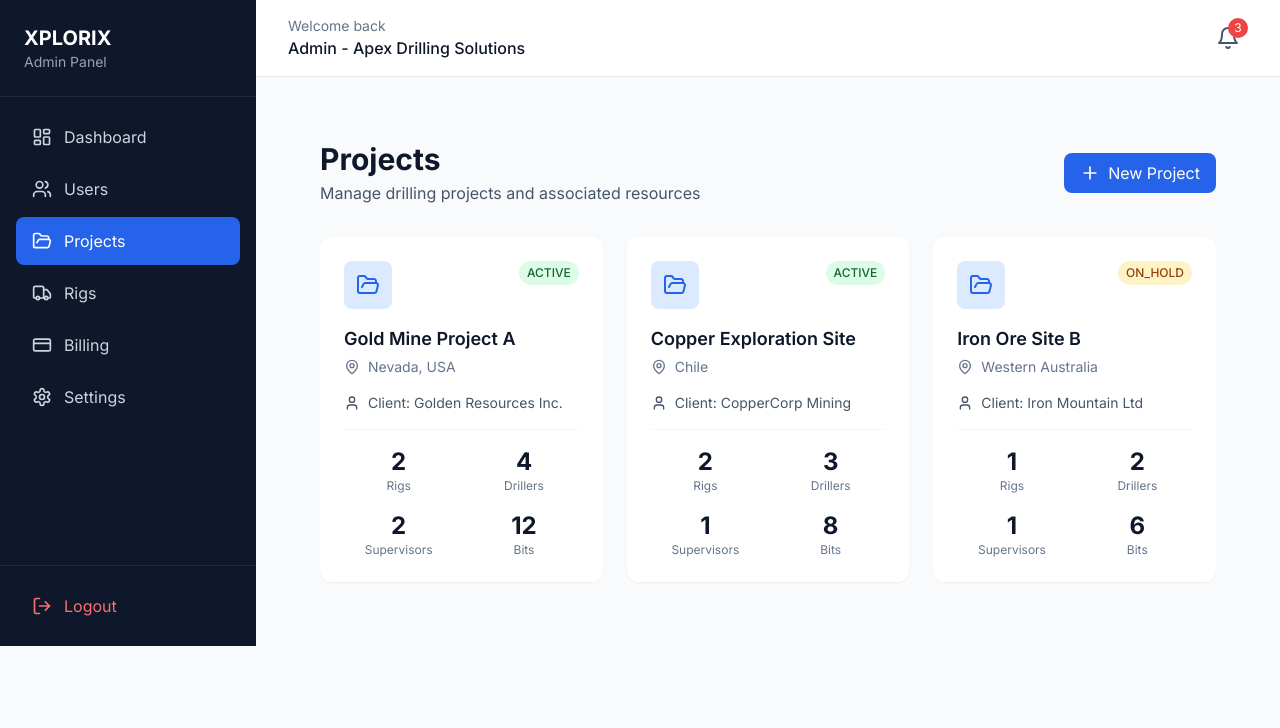
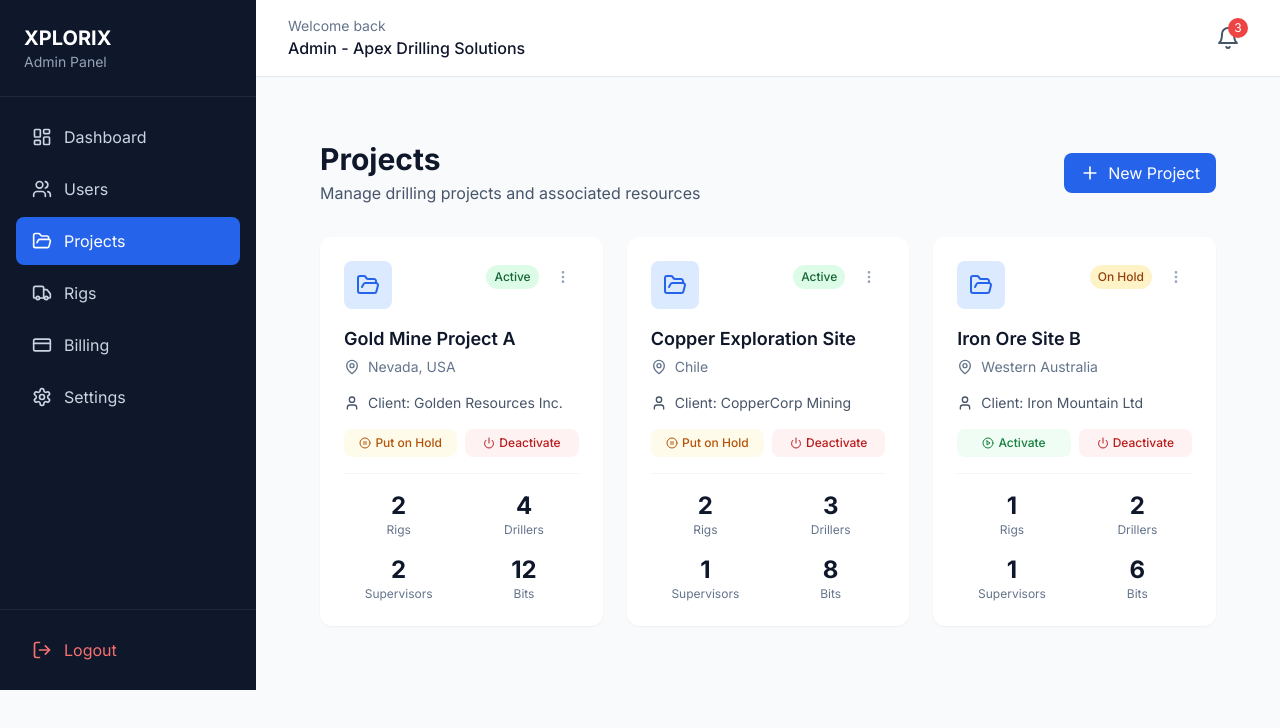
Before and after one commit to shahulramiz26/shahulramiz26-xplorixtech-new--drilling-platform, a Next.js app: page /admin/projects in a window 1280 px wide. Shown: the top 728 px of the page. Built offline with nearby package versions, Linux system fonts and the light colour scheme.

Commit message:
Add project status toggle buttons - Activate, Deactivate, Put on Hold with dropdown menu

```diff
--- a/app/admin/projects/page.tsx
+++ b/app/admin/projects/page.tsx
@@ -1,10 +1,25 @@
 'use client'
 
 import { useState } from 'react'
-import { Plus, FolderOpen, MapPin, User } from 'lucide-react'
+import Link from 'next/link'
+import { Plus, FolderOpen, MapPin, User, Power, PauseCircle, PlayCircle, MoreVertical, Trash2, Edit } from 'lucide-react'
 
-// Mock projects - using any type to avoid TypeScript strict issues
-const initialProjects: any[] = [
+// Types
+interface Project {
+  id: string
+  name: string
+  location: string
+  status: string
+  clientName: string | null
+  createdAt: Date
+  rigs: number
+  drillers: number
+  supervisors: number
+  bits: number
+}
+
+// Mock projects
+const initialProjects: Project[] = [
   {
     id: '1',
     name: 'Gold Mine Project A',
@@ -43,11 +58,19 @@ const initialProjects: any[] = [
   }
 ]
 
+const statusOptions = [
+  { value: 'ACTIVE', label: 'Active', color: 'bg-green-100 text-green-800', icon: PlayCircle },
+  { value: 'ON_HOLD', label: 'On Hold', color: 'bg-amber-100 text-amber-800', icon: PauseCircle },
+  { value: 'COMPLETED', label: 'Completed', color: 'bg-slate-100 text-slate-800', icon: Power },
+  { value: 'INACTIVE', label: 'Inactive', color: 'bg-red-100 text-red-800', icon: Power }
+]
+
 export default function ProjectsPage() {
-  const [projects, setProjects] = useState<any[]>(initialProjects)
+  const [projects, setProjects] = useState<Project[]>(initialProjects)
   const [showCreateModal, setShowCreateModal] = useState(false)
   const [showDetailModal, setShowDetailModal] = useState(false)
-  const [selectedProject, setSelectedProject] = useState<any>(null)
+  const [selectedProject, setSelectedProject] = useState<Project | null>(null)
+  const [showStatusMenu, setShowStatusMenu] = useState<string | null>(null)
   const [newProject, setNewProject] = useState({
     name: '',
     location: '',
@@ -56,7 +79,7 @@ export default function ProjectsPage() {
   })
 
   const handleCreateProject = () => {
-    const project = {
+    const project: Project = {
       id: String(projects.length + 1),
       name: newProject.name,
       location: newProject.location,
@@ -73,47 +96,133 @@ export default function ProjectsPage() {
     setShowCreateModal(false)
   }
 
-  const openProjectDetail = (project: any) => {
+  const openProjectDetail = (project: Project) => {
     setSelectedProject(project)
     setShowDetailModal(true)
   }
 
+  const updateProjectStatus = (projectId: string, newStatus: string) => {
+    setProjects(projects.map(p =>
+      p.id === projectId ? { ...p, status: newStatus } : p
+    ))
+    setShowStatusMenu(null)
+  }
+
+  const deleteProject = (projectId: string) => {
+    if (confirm('Are you sure you want to delete this project?')) {
+      setProjects(projects.filter(p => p.id !== projectId))
+    }
+  }
+
+  const getStatusConfig = (status: string) => {
+    return statusOptions.find(s => s.value === status) || statusOptions[0]
+  }
+
   return (
-    <div className="p-8">
-      <div className="flex items-center justify-between mb-8">
+    <div className="p-4 lg:p-8">
+      {/* Header */}
+      <div className="flex flex-col sm:flex-row sm:items-center justify-between mb-8 gap-4">
         <div>
-          <h1 className="text-3xl font-bold text-slate-900">Projects</h1>
+          <h1 className="text-2xl lg:text-3xl font-bold text-slate-900">Projects</h1>
           <p className="text-slate-600 mt-1">Manage drilling projects and associated resources</p>
         </div>
         <button
           onClick={() => setShowCreateModal(true)}
-          className="flex items-center gap-2 px-4 py-2 bg-blue-600 hover:bg-blue-700 text-white rounded-lg transition"
+          className="flex items-center justify-center gap-2 px-4 py-2 bg-blue-600 hover:bg-blue-700 text-white rounded-lg transition"
         >
           <Plus className="w-5 h-5" />
           New Project
         </button>
       </div>
 
+      {/* Projects Grid */}
       <div className="grid grid-cols-1 md:grid-cols-2 lg:grid-cols-3 gap-6">
-        {projects.map((project: any) => (
+        {projects.map(project => {
+          const statusConfig = getStatusConfig(project.status)
+          const StatusIcon = statusConfig.icon
+          return (
             <div
               key={project.id}
-            className="bg-white rounded-xl shadow-sm p-6 hover:shadow-md transition cursor-pointer"
-            onClick={() => openProjectDetail(project)}
+              className="bg-white rounded-xl shadow-sm p-6 hover:shadow-md transition"
             >
+              {/* Card Header */}
               <div className="flex items-start justify-between mb-4">
                 <div className="w-12 h-12 bg-blue-100 rounded-lg flex items-center justify-center">
                   <FolderOpen className="w-6 h-6 text-blue-600" />
                 </div>
-              <span className={`px-2 py-1 text-xs font-medium rounded-full ${
-                project.status === 'ACTIVE' ? 'bg-green-100 text-green-800' :
-                project.status === 'ON_HOLD' ? 'bg-amber-100 text-amber-800' :
-                'bg-slate-100 text-slate-800'
-              }`}>
-                {project.status}
+                <div className="flex items-center gap-2">
+                  {/* Status Badge */}
+                  <span className={`px-2 py-1 text-xs font-medium rounded-full ${statusConfig.color}`}>
+                    {statusConfig.label}
                   </span>
+                  {/* Actions Menu */}
+                  <div className="relative">
+                    <button
+                      onClick={() => setShowStatusMenu(showStatusMenu === project.id ? null : project.id)}
+                      className="p-2 hover:bg-slate-100 rounded-lg transition"
+                    >
+                      <MoreVertical className="w-4 h-4 text-slate-400" />
+                    </button>
+
+                    {/* Status Dropdown */}
+                    {showStatusMenu === project.id && (
+                      <>
+                        <div
+                          className="fixed inset-0 z-40"
+                          onClick={() => setShowStatusMenu(null)}
+                        />
+                        <div className="absolute right-0 top-full mt-1 w-48 bg-white rounded-lg shadow-lg border border-slate-200 z-50 py-1">
+                          <p className="px-3 py-2 text-xs font-medium text-slate-500 border-b border-slate-100">
+                            Change Status
+                          </p>
+                          {statusOptions.map(option => {
+                            const OptionIcon = option.icon
+                            return (
+                              <button
+                                key={option.value}
+                                onClick={() => updateProjectStatus(project.id, option.value)}
+                                className={`w-full px-3 py-2 text-left text-sm flex items-center gap-2 hover:bg-slate-50 transition ${
+                                  project.status === option.value ? 'bg-blue-50 text-blue-700' : 'text-slate-700'
+                                }`}
+                              >
+                                <OptionIcon className="w-4 h-4" />
+                                {option.label}
+                                {project.status === option.value && (
+                                  <span className="ml-auto text-xs">✓</span>
+                                )}
+                              </button>
+                            )
+                          })}
+                          <div className="border-t border-slate-100 mt-1 pt-1">
+                            <button
+                              onClick={() => {
+                                setShowStatusMenu(null)
+                                openProjectDetail(project)
+                              }}
+                              className="w-full px-3 py-2 text-left text-sm flex items-center gap-2 hover:bg-slate-50 text-slate-700"
+                            >
+                              <Edit className="w-4 h-4" />
+                              Edit Project
+                            </button>
+                            <button
+                              onClick={() => {
+                                setShowStatusMenu(null)
+                                deleteProject(project.id)
+                              }}
+                              className="w-full px-3 py-2 text-left text-sm flex items-center gap-2 hover:bg-red-50 text-red-600"
+                            >
+                              <Trash2 className="w-4 h-4" />
+                              Delete
+                            </button>
+                          </div>
+                        </div>
+                      </>
+                    )}
+                  </div>
+                </div>
               </div>
 
+              {/* Project Info */}
               <h3 className="text-lg font-semibold text-slate-900 mb-1">{project.name}</h3>
               <div className="flex items-center gap-2 text-sm text-slate-500 mb-4">
                 <MapPin className="w-4 h-4" />
@@ -127,6 +236,54 @@ export default function ProjectsPage() {
                 </div>
               )}
 
+              {/* Quick Status Actions */}
+              <div className="flex gap-2 mb-4">
+                {project.status === 'ACTIVE' ? (
+                  <>
+                    <button
+                      onClick={() => updateProjectStatus(project.id, 'ON_HOLD')}
+                      className="flex-1 flex items-center justify-center gap-1 px-3 py-1.5 text-xs font-medium text-amber-700 bg-amber-50 hover:bg-amber-100 rounded-lg transition"
+                    >
+                      <PauseCircle className="w-3 h-3" />
+                      Put on Hold
+                    </button>
+                    <button
+                      onClick={() => updateProjectStatus(project.id, 'INACTIVE')}
+                      className="flex-1 flex items-center justify-center gap-1 px-3 py-1.5 text-xs font-medium text-red-700 bg-red-50 hover:bg-red-100 rounded-lg transition"
+                    >
+                      <Power className="w-3 h-3" />
+                      Deactivate
+                    </button>
+                  </>
+                ) : project.status === 'ON_HOLD' ? (
+                  <>
+                    <button
+                      onClick={() => updateProjectStatus(project.id, 'ACTIVE')}
+                      className="flex-1 flex items-center justify-center gap-1 px-3 py-1.5 text-xs font-medium text-green-700 bg-green-50 hover:bg-green-100 rounded-lg transition"
+                    >
+                      <PlayCircle className="w-3 h-3" />
+                      Activate
+                    </button>
+                    <button
+                      onClick={() => updateProjectStatus(project.id, 'INACTIVE')}
+                      className="flex-1 flex items-center justify-center gap-1 px-3 py-1.5 text-xs font-medium text-red-700 bg-red-50 hover:bg-red-100 rounded-lg transition"
+                    >
+                      <Power className="w-3 h-3" />
+                      Deactivate
+                    </button>
+                  </>
+                ) : (
+                  <button
+                    onClick={() => updateProjectStatus(project.id, 'ACTIVE')}
+                    className="w-full flex items-center justify-center gap-1 px-3 py-1.5 text-xs font-medium text-green-700 bg-green-50 hover:bg-green-100 rounded-lg transition"
+                  >
+                    <PlayCircle className="w-3 h-3" />
+                    Activate Project
+                  </button>
+                )}
+              </div>
+
+              {/* Stats Grid */}
               <div className="grid grid-cols-2 gap-4 pt-4 border-t border-slate-100">
                 <div className="text-center">
                   <p className="text-2xl font-bold text-slate-900">{project.rigs}</p>
@@ -146,11 +303,13 @@ export default function ProjectsPage() {
                 </div>
               </div>
             </div>
-        ))}
+          )
+        })}
       </div>
 
+      {/* Create Project Modal */}
       {showCreateModal && (
-        <div className="fixed inset-0 bg-black/50 flex items-center justify-center z-50">
+        <div className="fixed inset-0 bg-black/50 flex items-center justify-center z-50 p-4">
           <div className="bg-white rounded-xl shadow-xl p-6 w-full max-w-lg">
             <h2 className="text-xl font-bold text-slate-900 mb-4">Create New Project</h2>
 
@@ -187,6 +346,7 @@ export default function ProjectsPage() {
                   <option value="ACTIVE">Active</option>
                   <option value="ON_HOLD">On Hold</option>
                   <option value="COMPLETED">Completed</option>
+                  <option value="INACTIVE">Inactive</option>
                 </select>
               </div>
 
@@ -221,8 +381,9 @@ export default function ProjectsPage() {
         </div>
       )}
 
+      {/* Project Detail Modal */}
       {showDetailModal && selectedProject && (
-        <div className="fixed inset-0 bg-black/50 flex items-center justify-center z-50">
+        <div className="fixed inset-0 bg-black/50 flex items-center justify-center z-50 p-4">
           <div className="bg-white rounded-xl shadow-xl p-6 w-full max-w-4xl max-h-[90vh] overflow-auto">
             <div className="flex items-center justify-between mb-6">
               <div>
@@ -246,6 +407,9 @@ export default function ProjectsPage() {
               <p className="text-slate-500">
                 Resource management would open here with forms for Rigs, Drillers, Supervisors, and Bits.
               </p>
+              <p className="text-sm text-slate-400 mt-2">
+                (Full implementation in production version)
+              </p>
             </div>
           </div>
         </div>
```
Lines whose indentation alone changed are shown as unchanged.
